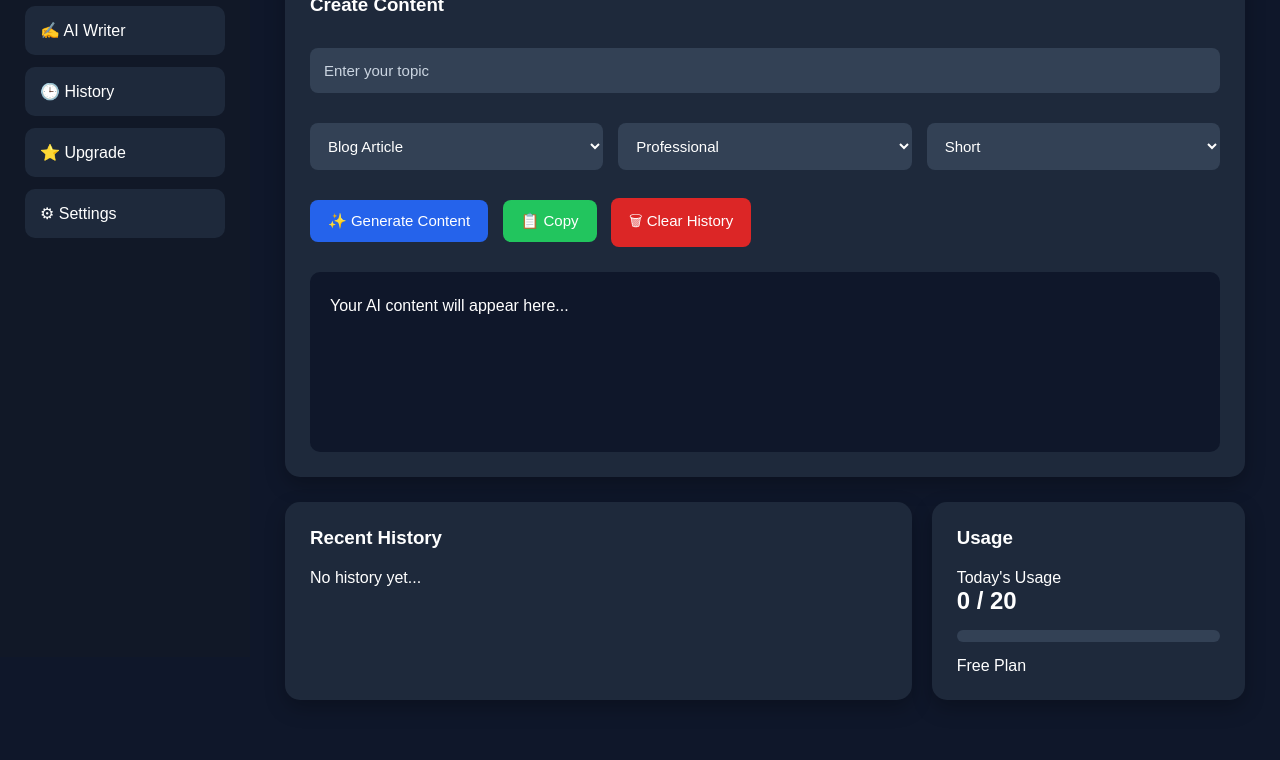
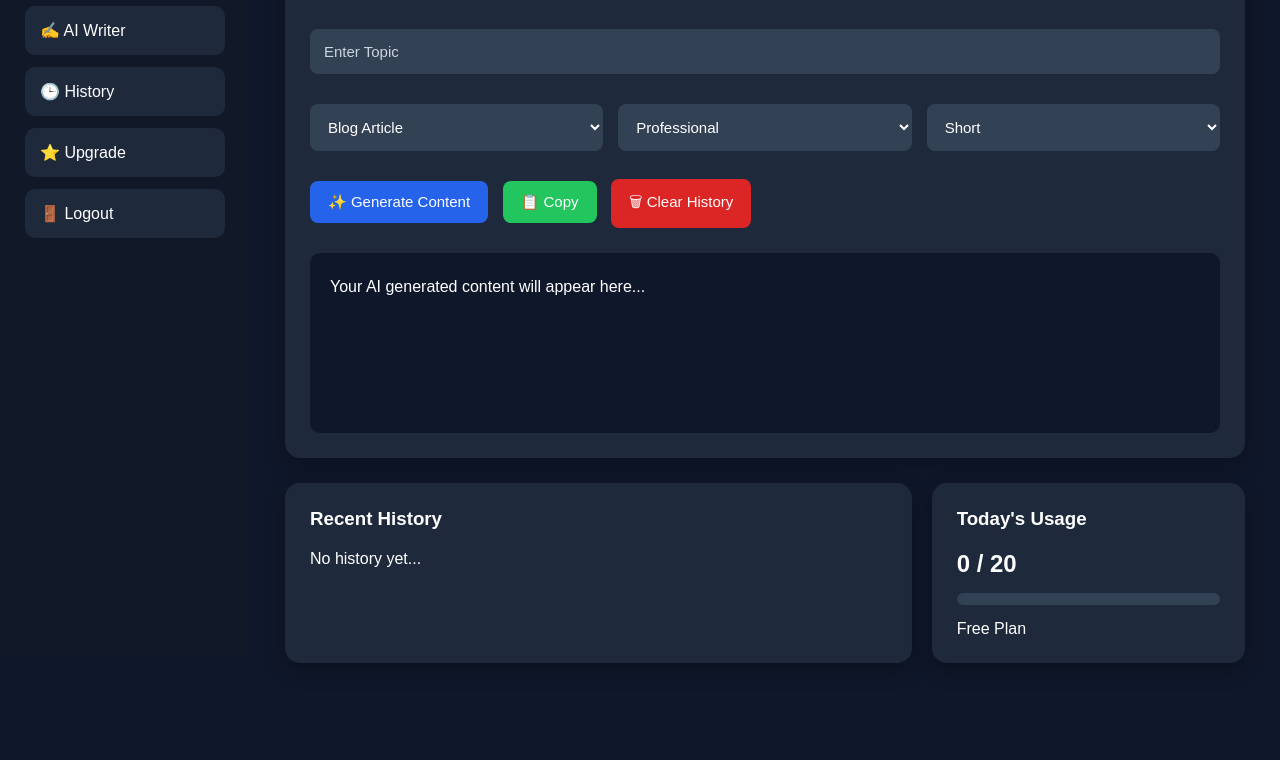
Before and after one commit to studywithvikash/ContentAI-Pro, a website: page dashboard.html in a window 1280 px wide. Shown: the part 143-903 px from the top of the page. After the commit the page ends 866 px from the top, so only its background shows below. Drawn offline with Linux system fonts and the light colour scheme.

Commit message:
Update dashboard.html

```diff
--- a/dashboard.html
+++ b/dashboard.html
@@ -1,11 +1,15 @@
 <!DOCTYPE html>
 <html lang="en">
+
 <head>
+
 <meta charset="UTF-8">
 <meta name="viewport" content="width=device-width, initial-scale=1.0">
+
 <title>ContentAI Pro Dashboard</title>
 
 <link rel="stylesheet" href="style.css">
+
 </head>
 
 <body>
@@ -13,36 +17,40 @@
 <div class="container">
 
 <!-- Sidebar -->
+
 <aside class="sidebar">
 
-    <h2 class="logo">🤖 ContentAI Pro</h2>
+<h2 class="logo">
+🤖 ContentAI Pro
+</h2>
 
 <ul class="menu">
+
 <li class="active">🏠 Dashboard</li>
+
 <li>✍ AI Writer</li>
+
 <li>🕒 History</li>
+
 <li>⭐ Upgrade</li>
-      <li>⚙ Settings</li>
+
+<li onclick="logout()">🚪 Logout</li>
+
 </ul>
 
 </aside>
 
+<!-- Main -->
 
-  <!-- Main Content -->
 <main class="main">
 
 <header class="topbar">
 
 <h2>AI Content Generator</h2>
 
-      <button class="logoutBtn">
-        Logout
-      </button>
-
 </header>
 
-
-    <!-- Generator Card -->
+<!-- Generator -->
 
 <div class="card">
 
@@ -51,27 +59,40 @@
 <input
 type="text"
 id="topic"
-      placeholder="Enter your topic">
+placeholder="Enter Topic">
 
 <div class="row">
 
 <select id="type">
+
 <option>Blog Article</option>
+
 <option>Social Media Post</option>
+
 <option>Email</option>
+
 <option>Product Description</option>
+
 </select>
 
 <select id="tone">
+
 <option>Professional</option>
+
 <option>Friendly</option>
+
 <option>Creative</option>
+
 </select>
 
 <select id="length">
+
 <option>Short</option>
+
 <option>Medium</option>
+
 <option>Long</option>
+
 </select>
 
 </div>
@@ -88,16 +109,15 @@
 🗑 Clear History
 </button>
 
-      <div class="output" id="output">
+<div id="output" class="output">
 
-        Your AI content will appear here...
+Your AI generated content will appear here...
 
 </div>
 
 </div>
 
-
-    <!-- Bottom Cards -->
+<!-- Bottom -->
 
 <div class="bottomGrid">
 
@@ -106,21 +126,28 @@
 <h3>Recent History</h3>
 
 <div id="historyList">
+
 No history yet...
+
 </div>
 
 </div>
 
 <div class="card">
 
-        <h3>Usage</h3>
+<h3>Today's Usage</h3>
 
-<p>Today's Usage</p>
-
-<h2 id="usageCount">0 / 20</h2>
+<h2 id="usageCount">
+0 / 20
+</h2>
 
 <div class="progress">
-    <div class="progressBar" id="progressBar"></div>
+
+<div
+id="progressBar"
+class="progressBar">
+</div>
+
 </div>
 
 <p>Free Plan</p>
@@ -133,7 +160,18 @@
 
 </div>
 
+<script>
+
+function logout(){
+
+window.location.href="login.html";
+
+}
+
+</script>
+
 <script src="script.js"></script>
 
 </body>
+
 </html>
```
Lines whose indentation alone changed are shown as unchanged.
